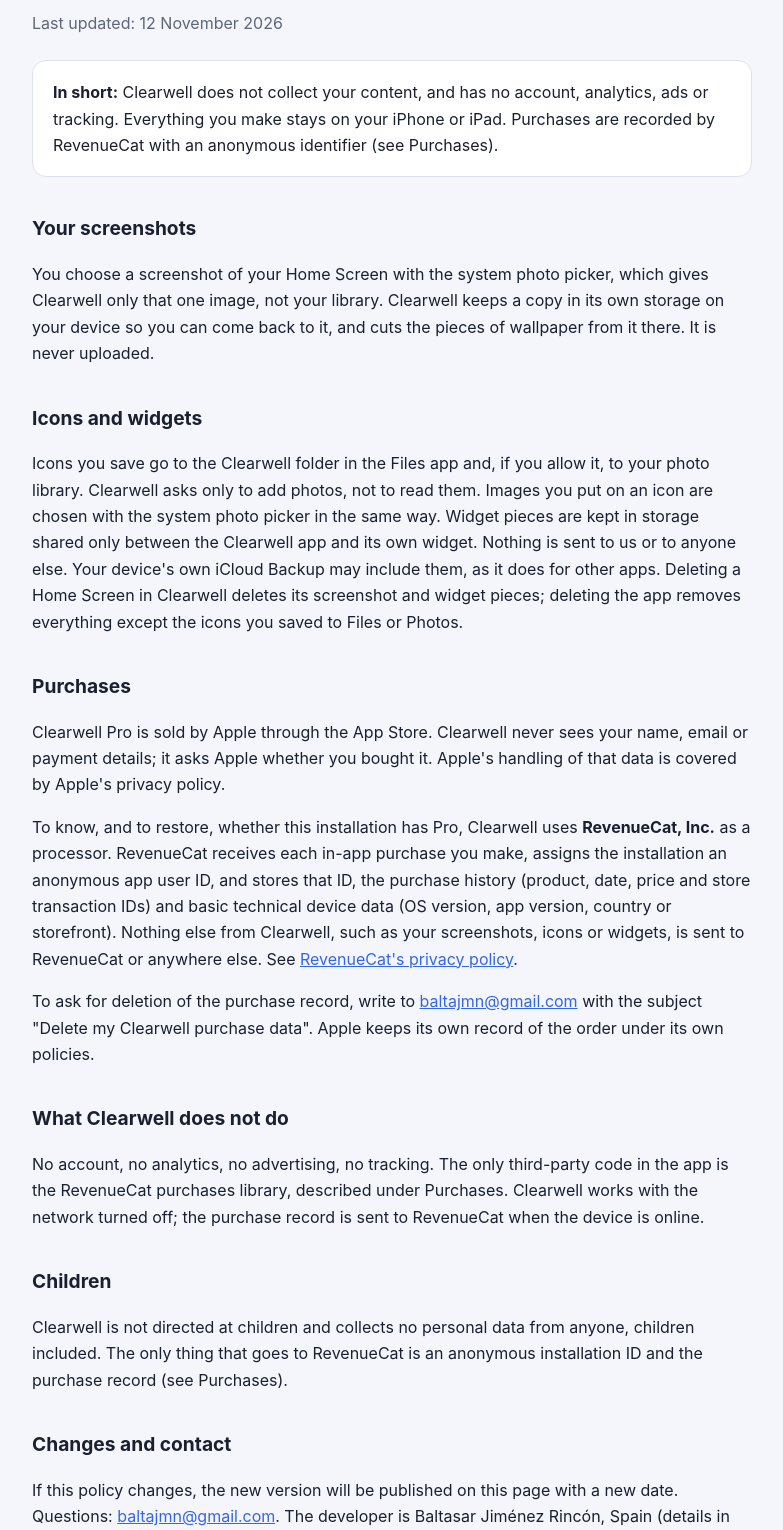
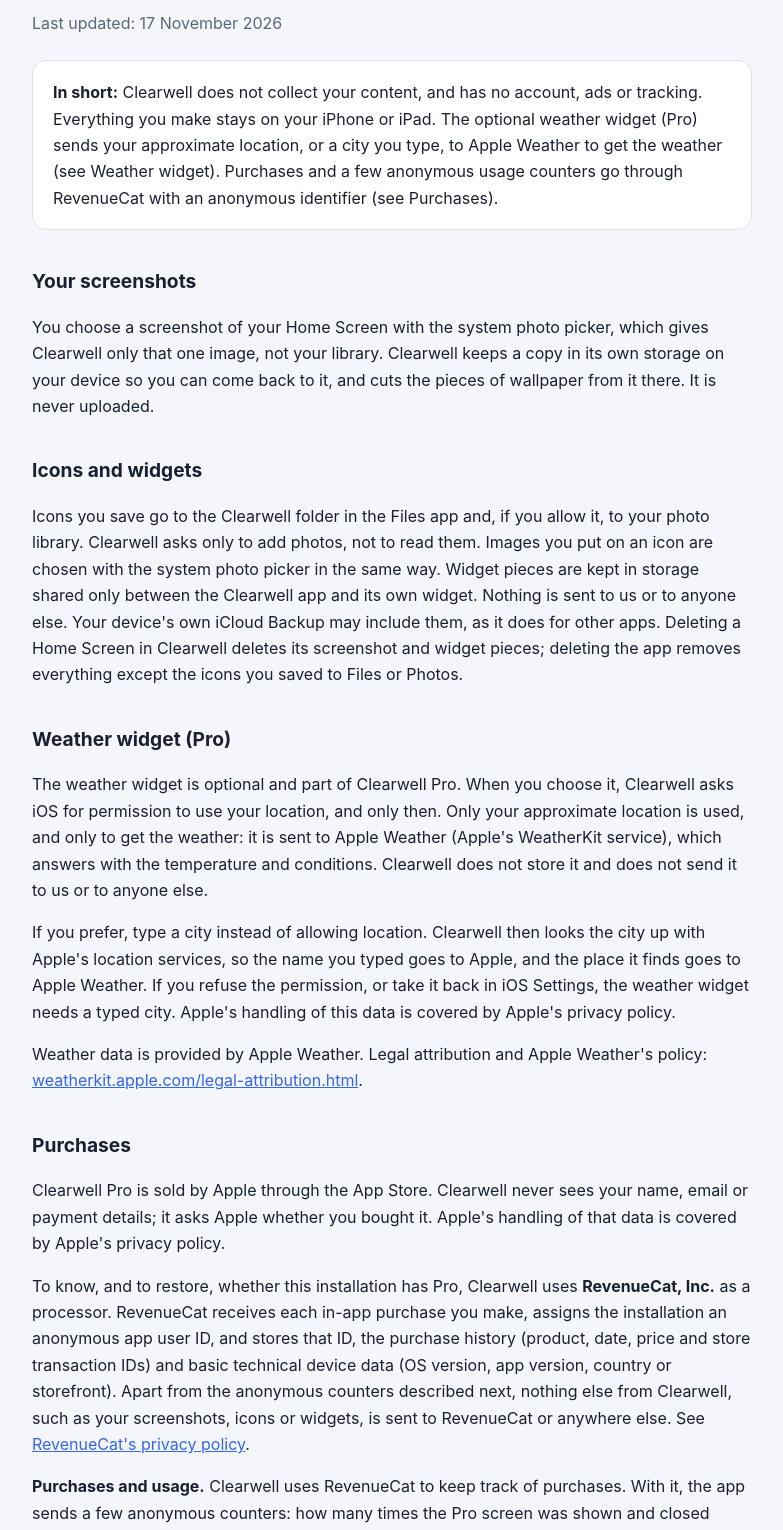
Before and after one commit to BaltaJmn/clearwell-privacy, a plain HTML site: page privacy/index.html in a window 1280 px wide. Shown: the part 155-1685 px from the top of the page, without its empty margins (248-1031 px from the left). Drawn offline with Linux system fonts and the light colour scheme.

Commit message:
Privacy 1.4: anonymous usage counters, Apple Weather widget, Web Clips
Co-Authored-By: Claude Opus 5.5 <noreply@anthropic.com>

```diff
--- a/privacy/index.html
+++ b/privacy/index.html
@@ -4,7 +4,7 @@
 <meta charset="utf-8">
 <meta name="viewport" content="width=device-width, initial-scale=1">
 <title>Clearwell Privacy Policy</title>
-<meta name="description" content="Clearwell does not collect your content and has no account, analytics, ads or tracking. Your screenshots, icons and widgets stay on your device. Purchases are recorded by RevenueCat with an anonymous identifier.">
+<meta name="description" content="Clearwell does not collect your content and has no account, ads or tracking. Your screenshots, icons and widgets stay on your device. Purchases and a few anonymous usage counters go through RevenueCat with an anonymous identifier.">
 <link rel="canonical" href="https://clearwell.baltajmn.dev/privacy/">
 <link rel="icon" href="/cw/icon-64.png" type="image/png">
 <link rel="stylesheet" href="/cw/site.css">
@@ -13,9 +13,9 @@
 <main>
 <a class="brand" href="/"><img src="/cw/icon-180.png" alt="">Clearwell</a>
 <h1>Privacy Policy</h1>
-<p class="lede">Last updated: 12 November 2026</p>
+<p class="lede">Last updated: 17 November 2026</p>
 
-<div class="box"><p><strong>In short:</strong> Clearwell does not collect your content, and has no account, analytics, ads or tracking. Everything you make stays on your iPhone or iPad. Purchases are recorded by RevenueCat with an anonymous identifier (see Purchases).</p></div>
+<div class="box"><p><strong>In short:</strong> Clearwell does not collect your content, and has no account, ads or tracking. Everything you make stays on your iPhone or iPad. The optional weather widget (Pro) sends your approximate location, or a city you type, to Apple Weather to get the weather (see Weather widget). Purchases and a few anonymous usage counters go through RevenueCat with an anonymous identifier (see Purchases).</p></div>
 
 <h2>Your screenshots</h2>
 <p>You choose a screenshot of your Home Screen with the system photo picker, which gives Clearwell only that one image, not your library. Clearwell keeps a copy in its own storage on your device so you can come back to it, and cuts the pieces of wallpaper from it there. It is never uploaded.</p>
@@ -23,16 +23,22 @@
 <h2>Icons and widgets</h2>
 <p>Icons you save go to the Clearwell folder in the Files app and, if you allow it, to your photo library. Clearwell asks only to add photos, not to read them. Images you put on an icon are chosen with the system photo picker in the same way. Widget pieces are kept in storage shared only between the Clearwell app and its own widget. Nothing is sent to us or to anyone else. Your device's own iCloud Backup may include them, as it does for other apps. Deleting a Home Screen in Clearwell deletes its screenshot and widget pieces; deleting the app removes everything except the icons you saved to Files or Photos.</p>
 
+<h2>Weather widget (Pro)</h2>
+<p>The weather widget is optional and part of Clearwell Pro. When you choose it, Clearwell asks iOS for permission to use your location, and only then. Only your approximate location is used, and only to get the weather: it is sent to Apple Weather (Apple's WeatherKit service), which answers with the temperature and conditions. Clearwell does not store it and does not send it to us or to anyone else.</p>
+<p>If you prefer, type a city instead of allowing location. Clearwell then looks the city up with Apple's location services, so the name you typed goes to Apple, and the place it finds goes to Apple Weather. If you refuse the permission, or take it back in iOS Settings, the weather widget needs a typed city. Apple's handling of this data is covered by Apple's privacy policy.</p>
+<p>Weather data is provided by Apple Weather. Legal attribution and Apple Weather's policy: <a href="https://weatherkit.apple.com/legal-attribution.html" rel="noopener">weatherkit.apple.com/legal-attribution.html</a>.</p>
+
 <h2>Purchases</h2>
 <p>Clearwell Pro is sold by Apple through the App Store. Clearwell never sees your name, email or payment details; it asks Apple whether you bought it. Apple's handling of that data is covered by Apple's privacy policy.</p>
-<p>To know, and to restore, whether this installation has Pro, Clearwell uses <strong>RevenueCat, Inc.</strong> as a processor. RevenueCat receives each in-app purchase you make, assigns the installation an anonymous app user ID, and stores that ID, the purchase history (product, date, price and store transaction IDs) and basic technical device data (OS version, app version, country or storefront). Nothing else from Clearwell, such as your screenshots, icons or widgets, is sent to RevenueCat or anywhere else. See <a href="https://www.revenuecat.com/privacy" rel="noopener">RevenueCat's privacy policy</a>.</p>
+<p>To know, and to restore, whether this installation has Pro, Clearwell uses <strong>RevenueCat, Inc.</strong> as a processor. RevenueCat receives each in-app purchase you make, assigns the installation an anonymous app user ID, and stores that ID, the purchase history (product, date, price and store transaction IDs) and basic technical device data (OS version, app version, country or storefront). Apart from the anonymous counters described next, nothing else from Clearwell, such as your screenshots, icons or widgets, is sent to RevenueCat or anywhere else. See <a href="https://www.revenuecat.com/privacy" rel="noopener">RevenueCat's privacy policy</a>.</p>
+<p><strong>Purchases and usage.</strong> Clearwell uses RevenueCat to keep track of purchases. With it, the app sends a few anonymous counters: how many times the Pro screen was shown and closed without buying, which screen it was opened from, how many times a soft Pro suggestion was shown, and in which version of the app the rating prompt was shown. These numbers are used only to understand and improve how the app is offered. They carry no content from the app, no name, email or other identifier, and are not used to track you across other apps or websites. Nothing is sent in test builds.</p>
 <p>To ask for deletion of the purchase record, write to <a href="mailto:baltajmn@gmail.com?subject=Delete%20my%20Clearwell%20purchase%20data">baltajmn@gmail.com</a> with the subject "Delete my Clearwell purchase data". Apple keeps its own record of the order under its own policies.</p>
 
 <h2>What Clearwell does not do</h2>
-<p>No account, no analytics, no advertising, no tracking. The only third-party code in the app is the RevenueCat purchases library, described under Purchases. Clearwell works with the network turned off; the purchase record is sent to RevenueCat when the device is online.</p>
+<p>No account, no advertising, no tracking. The only third-party code in the app is the RevenueCat purchases library, which handles purchases and the few anonymous counters described under Purchases. Clearwell works with the network turned off, except for the weather widget, which needs it, and the purchase record and the anonymous counters, which are sent to RevenueCat when the device is online. If you install icons as Web Clips, Clearwell hands the file to Safari through a small server that runs only inside your iPhone, at the address 127.0.0.1. It answers once and then stops, and nothing goes out to the internet.</p>
 
 <h2>Children</h2>
-<p>Clearwell is not directed at children and collects no personal data from anyone, children included. The only thing that goes to RevenueCat is an anonymous installation ID and the purchase record (see Purchases).</p>
+<p>Clearwell is not directed at children and collects no personal data from anyone, children included. The only thing that goes to RevenueCat is an anonymous installation ID, the purchase record and the anonymous counters (see Purchases).</p>
 
 <h2>Changes and contact</h2>
 <p>If this policy changes, the new version will be published on this page with a new date. Questions: <a href="mailto:baltajmn@gmail.com?subject=Clearwell%20privacy">baltajmn@gmail.com</a>. The developer is Baltasar Jiménez Rincón, Spain (details in the <a href="/legal.html">legal notice</a>).</p>
```
